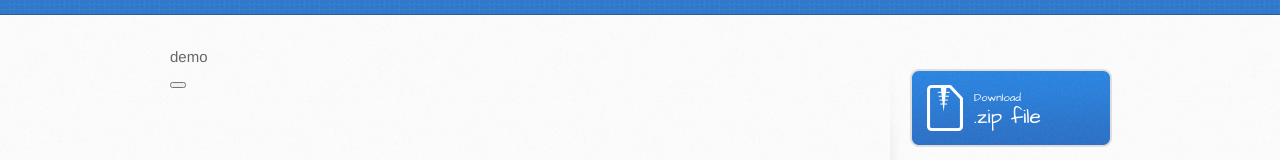
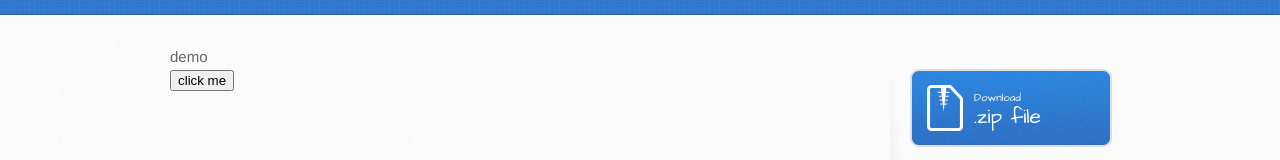
Before and after one commit to xiaomingming/easyDialog, a plain HTML site: page index.html in a window 1280 px wide. Shown: the part 186-346 px from the top of the page. Drawn offline with nearby package versions, Linux system fonts and the light colour scheme.

Commit message:
添加click me

```diff
--- a/index.html
+++ b/index.html
@@ -26,7 +26,7 @@
 <div id="content-wrapper">
     <div class="inner clearfix">
         <h3>demo</h3>
-        <button id="btn1"></button>
+        <button id="btn1">click me</button>
         <section id="main-content" class="main-content">
             <div id="easy-dialog" class="easy-dialog"></div>
             <div id="easy-dialog2" class="easy-dialog"></div>
```
